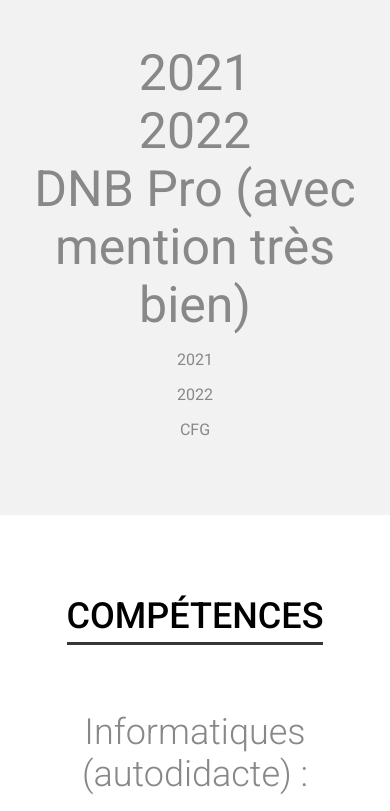
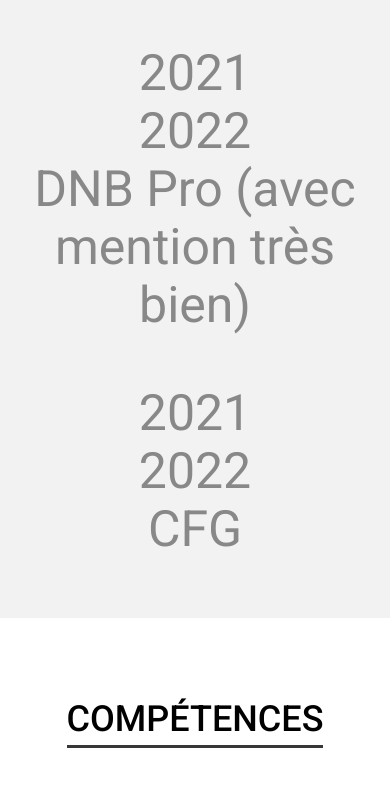
Before and after one commit to Vidkoo/Axel_Pereira_CV, a plain HTML site: page index.html in a window 390 px wide. Shown: the part 3333-4144 px from the top of the page. Drawn offline with nearby package versions, Linux system fonts and the light colour scheme.

Commit message:
Update styles.css

```diff
--- a/src/css/styles.css
+++ b/src/css/styles.css
@@ -178,6 +178,13 @@ header h1 {
     margin: 0;
 }
 
+/* Laptop L */
+@media screen and (max-width: 1440px) {
+    .section2 .contenue .texte1C {
+        margin-left: 100px;
+    }
+}
+
 /* Laptop */
 @media screen and (max-width: 1024px) {
     .section2 .contenue .texte1C {
@@ -270,6 +277,18 @@ header h1 {
     margin: 0;
 }
 
+/* Laptop L */
+
+@media screen and (max-width: 1440px) {
+    .section3 .contenue .texte1E {
+        margin-left: 100px;
+    }
+
+    .section3 .contenue .texte2E {
+        margin-left: 100px;
+    }
+}
+
 /* Laptop */
 @media screen and (max-width: 1024px) {
     .section3 .contenue .texte1E {
@@ -345,7 +364,7 @@ header h1 {
     padding-right: 50px;
 }
 
-.section4 .contenue .texte1D .dates_divers {
+.section4 .contenue .texte1D .dates_divers p {
     font-size: 30px;
 }
 
@@ -357,9 +376,48 @@ header h1 {
     font-size: 30px;
 }
 
+.section4 .contenue .texte2D {
+    display: flex;
+    align-items: center;
+    margin-left: 400px;
+    margin-top: 50px;
+}
+
+.section4 .contenue .texte2D .dates_divers {
+    border-right: 3px #888888 solid;
+    padding-right: 50px;
+}
+
+.section4 .contenue .texte2D .dates_divers p {
+    font-size: 30px;
+}
+
+.section4 .contenue .texte2D .infos_divers {
+    padding-left: 20px;
+}
+
+.section4 .contenue .texte2D .infos_divers p {
+    font-size: 30px;
+}
+
+/* Laptop L */
+@media screen and (max-width: 1440px) {
+    .section4 .contenue .texte1D {
+        margin-left: 100px;
+    }
+
+    .section4 .contenue .texte2D {
+        margin-left: 100px;
+    }
+}
+
 /* Laptop */
 @media screen and (max-width: 1024px) {
     .section4 .contenue .texte1D {
+        margin-left: 100px;
+    }
+
+    .section4 .contenue .texte2D {
         margin-left: 100px;
     }
 }
@@ -386,6 +444,30 @@ header h1 {
     }
 
     .section4 .contenue .texte1D .infos_divers p {
+        margin: 0;
+        font-size: 50px;
+    }
+
+    .section4 .contenue .texte2D {
+        flex-direction: column;
+        margin-left: 0;
+    }
+
+    .section4 .contenue .texte2D .dates_divers {
+        border-right: none;
+        padding-right: 0;
+    }
+
+    .section4 .contenue .texte2D .dates_divers p {
+        font-size: 50px;
+        margin: 0;
+    }
+
+    .section4 .contenue .texte2D .infos_divers {
+        padding-left: 0;
+    }
+
+    .section4 .contenue .texte2D .infos_divers p {
         margin: 0;
         font-size: 50px;
     }
```
